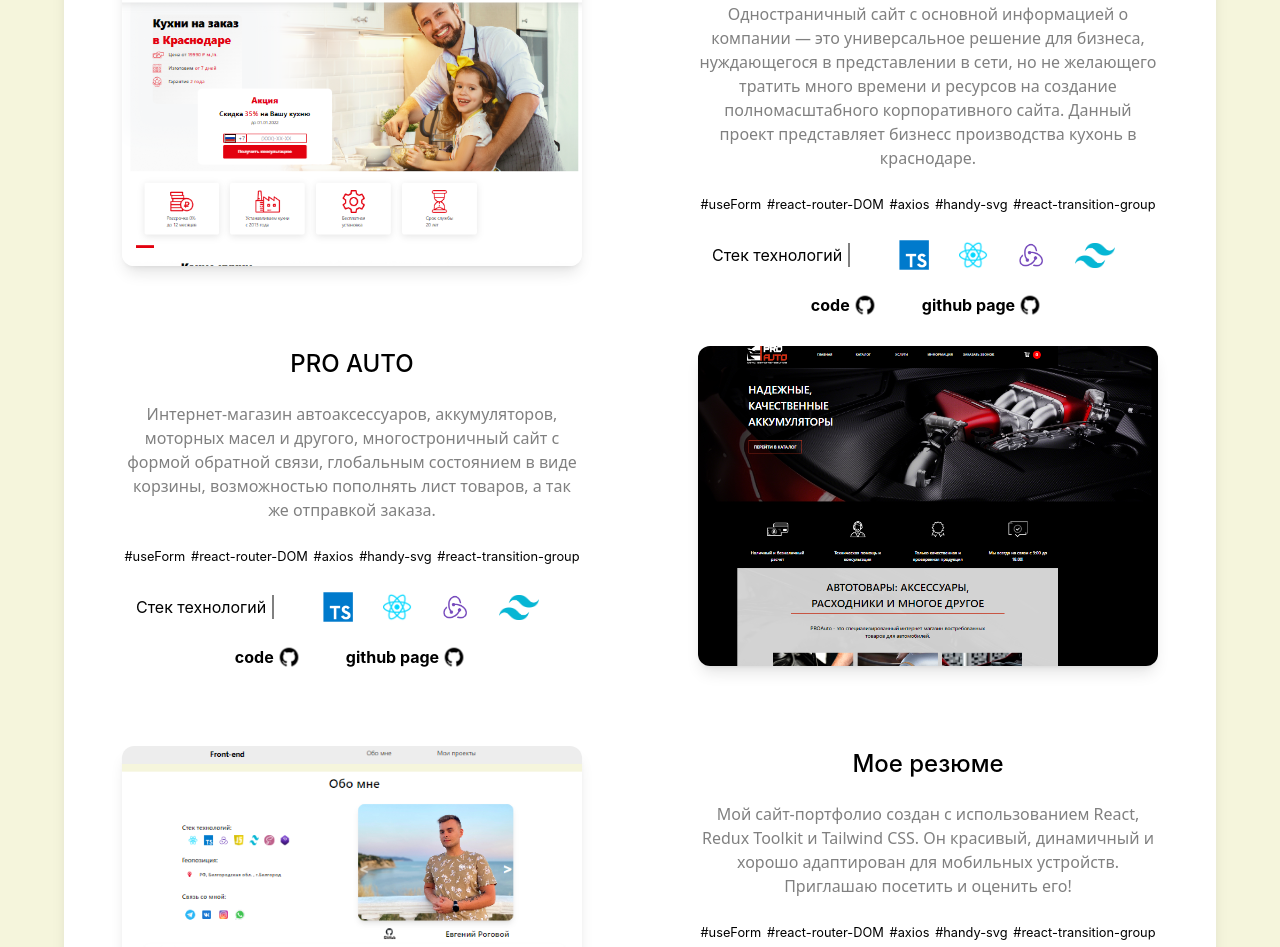
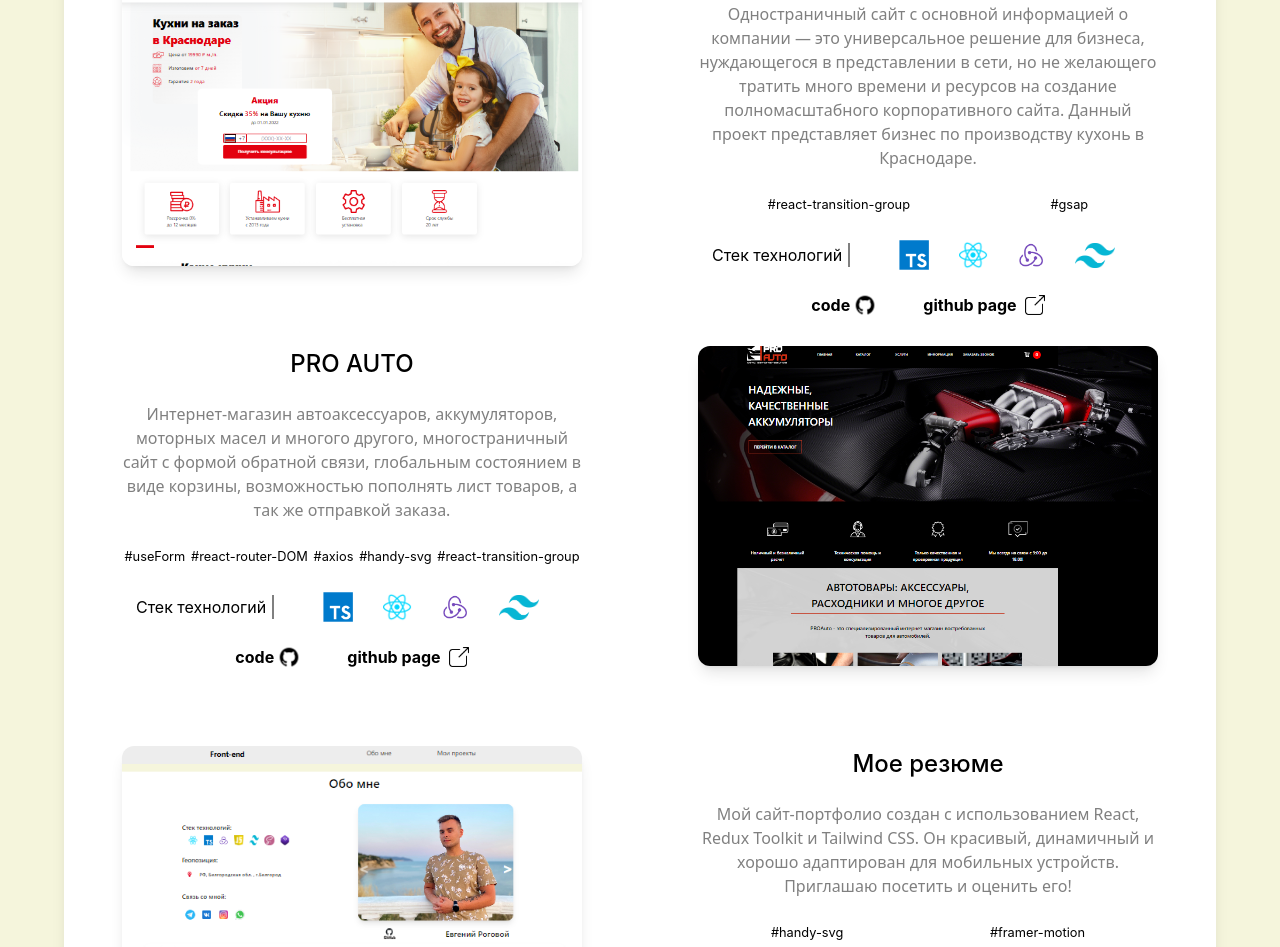
Before and after one commit to Evgen31rus/Portfolio, a React (Create React App) app: page / in a window 1280 px wide. Shown: the part 822-1769 px from the top of the page. Built offline with nearby package versions, Linux system fonts and the light colour scheme.

Commit message:
Adding a mobile menu

```diff
--- a/src/App.tsx
+++ b/src/App.tsx
@@ -1,6 +1,9 @@
+import { useSelector } from "react-redux";
 import Aboute from "./components/Aboute";
+import MobileMenu from "./components/MobileMenu";
 import NavBar from "./components/NavBar";
 import {Works} from "./components/Works";
+import { RootState } from "./store/store";
 
 const wrapperAnimation ={
   hidden:{
@@ -16,9 +19,12 @@ const wrapperAnimation ={
 }
 
 function App() {
+  const isOpenMenu = useSelector((state:RootState)=>state.SliceMobileMenu.isOpen)
   return (
     <div className="App">
-
+      <div className={`z-40 bg-[black] bg-opacity-70 transition-all duration-300 fixed w-[100vh] h-[100vh] justify-start hidden sm:flex ${isOpenMenu? 'bg-opacity-70' : 'bg-opacity-0'}`}>
+      <MobileMenu/>
+      </div>
       <NavBar/>
       <Aboute/>
       <Works/>
--- /dev/null
+++ b/src/components/MobileMenu.tsx
@@ -0,0 +1,19 @@
+import { useDispatch, useSelector } from "react-redux"
+import { RootState } from "../store/store"
+import { HandleIsOpenMenu } from "../store/SliceMobileMenu"
+
+export default function MobileMenu(){
+    const dispatch = useDispatch()
+    const isOpenMenu = useSelector((state:RootState)=>state.SliceMobileMenu.isOpen)
+    const RussianLanguage = useSelector((state: RootState)=> state.switchLanguage.RussianLanguage)
+    return(
+        <div className={` flex z-50 fixed w-[50vh] h-[100%] bg-[white] transition-all duration-300 justify-center items-center ${!isOpenMenu? 'translate-x-[-100%]':'translate-x-[40%]'} `}>
+
+    <div className={`flex flex-col list-none w-[100%] h-[200px] justify-around items-center text-[black]  font-bmedium text-[2rem]`}>
+          <a href={`#aboute`} className={`cursor-pointer`} onClick={()=>dispatch(HandleIsOpenMenu())}>{RussianLanguage? 'Обо мне' : 'About me'}</a>
+          <a href={`#works`} className={`cursor-pointer`} onClick={()=>dispatch(HandleIsOpenMenu())}>{RussianLanguage? 'Мои проекты' : 'My projects'}</a>
+        </div>
+
+        </div>
+    )
+}
--- a/src/components/SliderWrapper.tsx
+++ b/src/components/SliderWrapper.tsx
@@ -52,7 +52,7 @@ return(
 variants={wrapperAnimation}
 custom={1}
 
-className={`bg-nav flex items-center w-[400px] bg-cover bg-center overflow-hidden bg-norepeat h-[300px] rounded-2xl shadow-lg shadow-cyan-500/50 sm:w-[90%]  md:w-[300px] relative sm:justify-center`}
+className={`bg-nav flex items-center w-[400px] bg-cover bg-center overflow-hidden bg-norepeat h-[300px] rounded-2xl shadow-lg shadow-cyan-500/50 sm:w-[400px]  md:w-[300px] relative sm:`}
 >
 
 {
--- a/src/components/Works.tsx
+++ b/src/components/Works.tsx
@@ -15,29 +15,41 @@ export const  Works = forwardRef<HTMLDivElement>( (props, ref) => {
         {
             titleRu: 'Немецкий стандарт',
             titleEn: 'German standard',
-            discriptionRu: 'Одностраничный сайт с основной информацией о компании — это универсальное решение для бизнеса, нуждающегося в представлении в сети, но не желающего тратить много времени и ресурсов на создание полномасштабного корпоративного сайта. Данный проект представляет бизнесс производства кухонь в краснодаре.',
+            discriptionRu: 'Одностраничный сайт с основной информацией о компании — это универсальное решение для бизнеса, нуждающегося в представлении в сети, но не желающего тратить много времени и ресурсов на создание полномасштабного корпоративного сайта. Данный проект представляет бизнес по производству кухонь в Краснодаре.',
             discriptionEn: 'A one-page website with basic information about the company is a universal solution for a business that needs an online presence, but does not want to spend a lot of time and resources on creating a full-scale corporate website. This project represents a kitchen production business in Krasnodar.',
             urlCode: 'https://github.com/Evgen31rus/keetchen-shop?tab=readme-ov-file',
             urlPage: 'https://evgen31rus.github.io/keetchen-shop/',
-            img: png
+            img: png,
+            gsap: true,
+            reactTransitionGroup: true
+
         },
         {
             titleRu: 'PRO AUTO',
             titleEn: 'PRO AUTO',
-            discriptionRu: 'Интернет-магазин автоаксессуаров, аккумуляторов, моторных масел и другого, многостроничный сайт с формой обратной связи, глобальным состоянием в виде корзины, возможностью пополнять лист товаров, а так же отправкой заказа.',
+            discriptionRu: 'Интернет-магазин автоаксессуаров, аккумуляторов, моторных масел и многого другого, многостраничный сайт с формой обратной связи, глобальным состоянием в виде корзины, возможностью пополнять лист товаров, а так же отправкой заказа.',
             discriptionEn: 'An online store of car accessories, batteries, motor oils and more, a multi-page site with a feedback form, a global status in the form of a shopping cart, the ability to replenish the list of products, as well as sending an order.',
             urlCode: 'https://github.com/Evgen31rus/pro-Auto',
             urlPage: 'https://evgen31rus.github.io/pro-Auto/',
-            img: proAutoPNG
+            img: proAutoPNG,
+            useForm: true,
+            reactTransitionGroup: true,
+            reactRouterDom: true,
+            axios: true,
+            handySvg: true,
+
         },
         {
             titleRu: ' Мое резюме',
             titleEn: 'My resume',
             discriptionRu: 'Мой сайт-портфолио создан с использованием React, Redux Toolkit и Tailwind CSS. Он красивый, динамичный и хорошо адаптирован для мобильных устройств. Приглашаю посетить и оценить его!',
             discriptionEn: 'My portfolio website is built using React, Redux Toolkit and Tailwind CSS. It is beautiful, dynamic and well adapted for mobile devices. I invite you to visit and evaluate it!',
-            urlCode: 'https://github.com/Evgen31rus/pro-Auto',
-            urlPage: 'https://evgen31rus.github.io/pro-Auto/',
-            img: portfolioPNG
+            urlCode: 'https://github.com/Evgen31rus/Portfolio',
+            urlPage: 'https://evgen31rus.github.io/Portfolio/',
+            img: portfolioPNG,
+            handySvg: true,
+            framerMotion: true,
+
         },
 
     ]
@@ -54,7 +66,7 @@ initial={'hidden'}
 whileInView={'visible'}
 viewport={{amount: 0.2}}
 custom={index}
-       index={index} titleRu={el.titleRu} titleEn={el.titleEn} discriptionEn={el.discriptionEn} discriptionRu={el.discriptionRu} urlCode={el.urlCode} urlPage={el.urlPage} img={el.img}/>
+       index={index} reactRouterDom={el.reactRouterDom} reactTransitionGroup={el.reactTransitionGroup} handySvg={el.handySvg} axios={el.axios} framerMotion={el.framerMotion} gsap={el.gsap} useForm={el.useForm} titleRu={el.titleRu} titleEn={el.titleEn} discriptionEn={el.discriptionEn} discriptionRu={el.discriptionRu} urlCode={el.urlCode} urlPage={el.urlPage} img={el.img}/>
     )
 }
         </div>
--- a/src/components/workCard.tsx
+++ b/src/components/workCard.tsx
@@ -4,6 +4,7 @@ import typescriptPNG from '../img/typescript.png'
 import reactPNG from '../img/react.png'
 import reduxToolkitPNG from '../img/reduxToolkit.png'
 import tailwindPNG from '../img/tailwind.png'
+import iconViuportPNG from '../img/iconViuport.png'
 import {motion} from 'framer-motion'
 import { useSelector } from "react-redux";
 import { RootState } from "../store/store";
@@ -23,11 +24,18 @@ type propsTypes = {
   js?: boolean
   reduxTulkit?: boolean
   tailwind?: boolean
+  useForm?: boolean
+  reactRouterDom?:boolean
+  axios?: boolean
+  handySvg?: boolean
+  reactTransitionGroup?:boolean
+  gsap?: boolean
+  framerMotion?:boolean
 
 
 };
 
-export const WorkCard = forwardRef<HTMLDivElement, propsTypes>(({index, titleRu, titleEn, discriptionRu,  discriptionEn, urlCode, urlPage, img }, ref) => {
+export const WorkCard = forwardRef<HTMLDivElement, propsTypes>(({index, titleRu, titleEn, discriptionRu,  discriptionEn, urlCode, urlPage, img, useForm, reactRouterDom, reactTransitionGroup, axios, gsap,framerMotion , handySvg}, ref) => {
   const RussianLanguage = useSelector((state: RootState)=> state.switchLanguage.RussianLanguage)
   const textAnimation ={
     hidden:{
@@ -65,15 +73,17 @@ const imgAnimation ={
           <h2 className={`text-[1.5rem] font-medium mb-5`}>{ RussianLanguage? titleRu : titleEn}</h2>
           <p className={`text-[grey] mb-5 font-sans text-center sm:text-[0.8rem] sm:pl-3 sm:pr-3`}>{ RussianLanguage? discriptionRu : discriptionEn}</p>
           <div className="w-[100%] min-h-[30px] flex items-center justify-around text-[0.8rem] flex-wrap mb-5 sm:text-[0.8rem] sm:pl-3 sm:pr-3">
-          <p>#useForm</p>
-          <p>#react-router-DOM</p>
-          <p>#axios</p>
-          <p>#handy-svg</p>
-          <p>#react-transition-group</p>
+          <p className={useForm? 'flex':'hidden'}>#useForm</p>
+          <p className={reactRouterDom? 'flex':'hidden'}>#react-router-DOM</p>
+          <p className={axios? 'flex':'hidden'}>#axios</p>
+          <p className={handySvg? 'flex':'hidden'}>#handy-svg</p>
+          <p className={reactTransitionGroup? 'flex':'hidden'}>#react-transition-group</p>
+          <p className={framerMotion? 'flex':'hidden'}>#framer-motion</p>
+          <p className={gsap? 'flex':'hidden'}>#gsap</p>
           </div>
           <div className="w-[100%] h-[30px] flex items-center justify-around sm:mt-10">
 
-            <p className={`w-[30%] border-r-2 border-[grey] mr-5 `}>{ RussianLanguage? 'Cтек технологий': 'Technology stack'}</p>
+            <p className={`w-[30%] border-r-2 border-[grey] mr-5 sm:text-[0.8rem]`}>{ RussianLanguage? 'Cтек технологий': 'Technology stack'}</p>
 
 <img src={typescriptPNG} alt="" className={`w-[30px] h-[30px] `}/>
 <img src={reactPNG} alt="" className={`w-[30px] h-[30px] `}/>
@@ -94,9 +104,9 @@ const imgAnimation ={
             <a href={urlPage} className={`flex items-center font-bold`}>
               github page
               <img
-                src={githubPNG}
+                src={iconViuportPNG}
                 alt="github"
-                className={`w-[30px] h-[30px]`}
+                className={`w-[20px] h-[20px] ml-2`}
               />
             </a>
           </div>
--- a/src/index.css
+++ b/src/index.css
@@ -6,6 +6,7 @@
 html{
   scroll-behavior: smooth;
   overflow-x: hidden;
+  position: relative;
 }
 
 body {
@@ -28,6 +29,7 @@ code {
   align-items: center;
   scroll-behavior: smooth;
   overflow: hidden;
+  position: relative;
 }
 
 .worksCard:nth-child(even) {
--- a/src/store/SliceMobileMenu.ts
+++ b/src/store/SliceMobileMenu.ts
@@ -12,9 +12,13 @@ export const SliceSwitchFilter = createSlice({
   name: "SliceSwitchFilter",
   initialState,
   reducers: {
+
+    HandleIsOpenMenu: (state)=>{
+      state.isOpen = !state.isOpen
+    }
   },
 });
 
-export const { } = SliceSwitchFilter.actions;
+export const { HandleIsOpenMenu } = SliceSwitchFilter.actions;
 
 export default SliceSwitchFilter.reducer;
--- a/src/store/SliceSwitchSlider.ts
+++ b/src/store/SliceSwitchSlider.ts
@@ -17,7 +17,7 @@ export const SliceSwitchFilter = createSlice({
       state.translate ==-800? state.translate = -800 : state.translate -=400
     },
     HandleSwitchLeft: (state)=>{
-      state.translate===0? state.translate = 0 : state.translate +=400
+      state.translate==0? state.translate = 0 : state.translate +=400
     }
 
   },
--- a/src/store/store.ts
+++ b/src/store/store.ts
@@ -1,11 +1,13 @@
 import { configureStore } from '@reduxjs/toolkit'
 import SliceSwitchSliderReducer from './SliceSwitchSlider'
 import SliceLanguageReducer from './SliceLanguage'
+import SliceMobileMenuReducer from './SliceMobileMenu'
 
 export const store = configureStore({
   reducer: {
 switchSlider: SliceSwitchSliderReducer,
-switchLanguage: SliceLanguageReducer
+switchLanguage: SliceLanguageReducer,
+SliceMobileMenu:SliceMobileMenuReducer
   },
 })
 
```
Also changed, not shown: src/components/BurgerMenu.tsx (+10 -4 lines), src/img/iconViuport.png (added).
